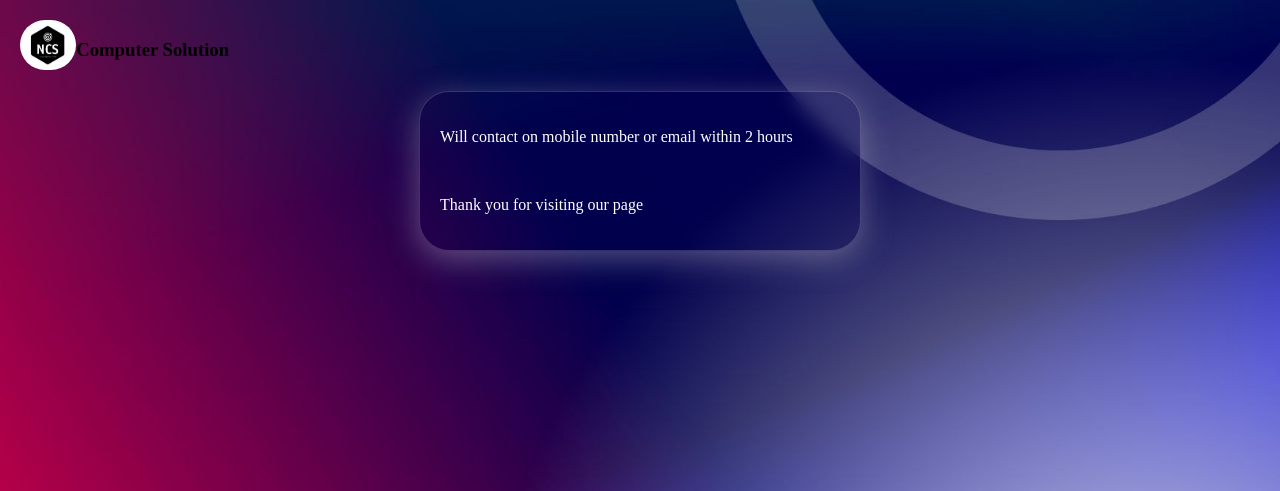
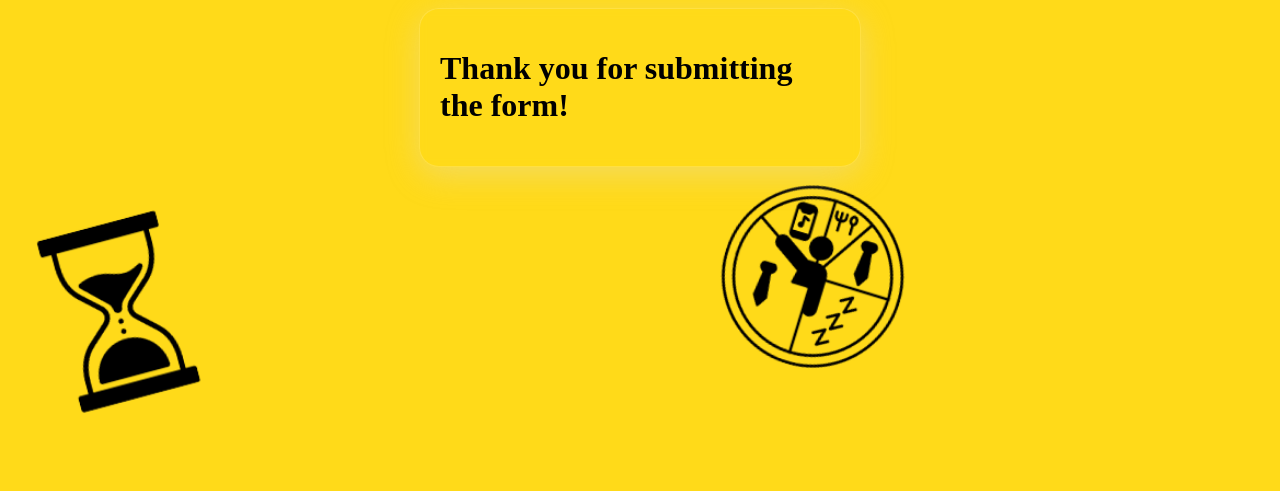
Before and after one commit to 4821Naveen/Flask, a Flask app: page /home in a window 1280 px wide. Shown: the top 491 px of the page. Run offline with Flask 3, Linux system fonts and the light colour scheme.

Commit message:
read todploment

```diff
--- a/app.py
+++ b/app.py
@@ -6,26 +6,27 @@ app = Flask(__name__)
 
 # MySQL configuration
 db_config = {
-    'host': ' sql11.freesqldatabase.com',
-    'user': 'sql11671602',
-    'password': '4fmyucg7Ar',
-    'database': 'sql11671602'
+    'host': 'sql8.freesqldatabase.com ',
+    'user': 'sql8673726',
+    'password': 'xWplLT4LMV',
+    'database': 'sql8673726'
 }
 
 @app.route('/', methods=['GET', 'POST'])
 def signup():
     if request.method == 'POST':
-        username = request.form['username']
-        email_id = request.form['enter_email']
-        mobile_number = request.form['mobile_number']
-        describe_your_website = request.form['describe_your_website']
+        name = request.form['name']
+        email = request.form['email']
+        mobile = request.form['mobile']
+        typegroup = request.form['typegroup']
+        gender = request.form['genter']
 
         # Connect to MySQL
         conn = mysql.connector.connect(**db_config)
         cursor = conn.cursor()
 
         # Insert user into the database
-        cursor.execute("INSERT INTO users (username, email_id, mobile_number, describe_your_website) VALUES (%s ,%s ,%s ,%s )", (username, email_id, mobile_number, describe_your_website))
+        cursor.execute("INSERT INTO users (Name, Email, Mobile, Typegroup, Gender) VALUES (%s ,%s ,%s ,%s )", (name, email, mobile, typegroup, gender))
         conn.commit()
 
         # Close MySQL connection
--- /dev/null
+++ b/static/styles.css
@@ -0,0 +1,106 @@
+body{
+    background-image: url(/static/image/image1.png);
+    background-repeat: no-repeat;
+    background-attachment: fixed;
+    background-size: cover;
+
+  }
+
+  .container {
+    max-width: 400px;
+    margin: 0 auto;
+    padding: 20px;
+    border-radius: 20px;
+    background: linear-gradient(135deg, rgba(255, 255, 255, 0), rgba(255, 255, 255, 0));
+    backdrop-filter: blur(5px);
+    -webkit-backdrop-filter: blur(5px);
+    border:1px solid rgba(252, 251, 251, 0.18);
+    box-shadow: 0 8px 32px 0 rgba(222, 221, 221, 0.37);
+  }
+
+  .header {
+    display: flex;
+    height: 80px;
+    width: 100vw;
+    object-fit: contain;
+
+  }
+
+  .header>div {
+    padding: 12px;
+    object-fit: contain;
+  }
+
+  .header__logo {
+    display: flex;
+    justify-content: flex-start;
+    border-radius: 70px;
+
+  }
+
+  .header__logo>img {
+    height: 50px;
+    object-fit: contain;
+    border-radius: 70px;
+  }
+
+  .header__logo>span {
+    color: rgb(255, 255, 255);
+    font-size: 20px;
+    font-weight: 500;
+    margin-left: 20px;
+    display: flex;
+    object-fit: contain;
+    border-radius: 70px;
+
+  }
+
+  label {
+    display: block;
+    margin-bottom: 10px;
+    color: #000000;
+
+  }
+
+  input,select  {
+    width: 30%;
+    margin-bottom: 10px;
+    padding: 8px;
+    border: 1px solid #ccc;
+    border-radius: 4px;
+
+}
+
+  .typ{
+    width: 270%;
+
+  }
+
+  .enter{
+    width: 110%;
+  }
+
+  .gender{
+    width: 50% ;
+  }
+
+  .describe_the_website{
+    display: flex;
+    width: 100%;
+    height: 100px;
+    border-radius: 8px;
+
+  }
+
+  button {
+    background-color: #4caf50;
+    color: white;
+    padding: 10px 15px;
+    border: none;
+    border-radius: 8px;
+    cursor: pointer;
+  }
+
+  button:hover {
+    background-color: #288a9b;
+  }
--- a/templates/home.html
+++ b/templates/home.html
@@ -3,21 +3,13 @@
 <head>
     <meta charset="UTF-8">
     <meta name="viewport" content="width=device-width, initial-scale=1.0">
-    <title> NCS</title>
-    <link rel="icon" type="image/png" href="/static/image/logo.png"/>
-    <link rel="stylesheet" href="/static/home.css"/>
+    <link rel="stylesheet" href="/static/styles.css">
+    <link rel="icon" type="image/png" href="/static/image/image2.png"/>
+    <title>submit</title>
 </head>
 <body>
-    <div class="header">
-        <div class="header__logo ">
-            <img src="/static/image/logo.png" alt="#">
-            <br>
-             <h3>Computer Solution</h3>
-        </div>
-    </div>
-    <div class="registration-form">
-        <p> Will contact on mobile number or email within 2 hours</p><br>
-        <P> Thank you for visiting our page</P>
+    <div class="container">
+       <h1> Thank you for submitting the form! </h1>
     </div>
 </body>
 </html>
```
Also changed, not shown: static/main.css (+27 -12 lines), templates/main.html (+45 -28 lines), static/image/image1.png (added), static/image/image2.png (added).
